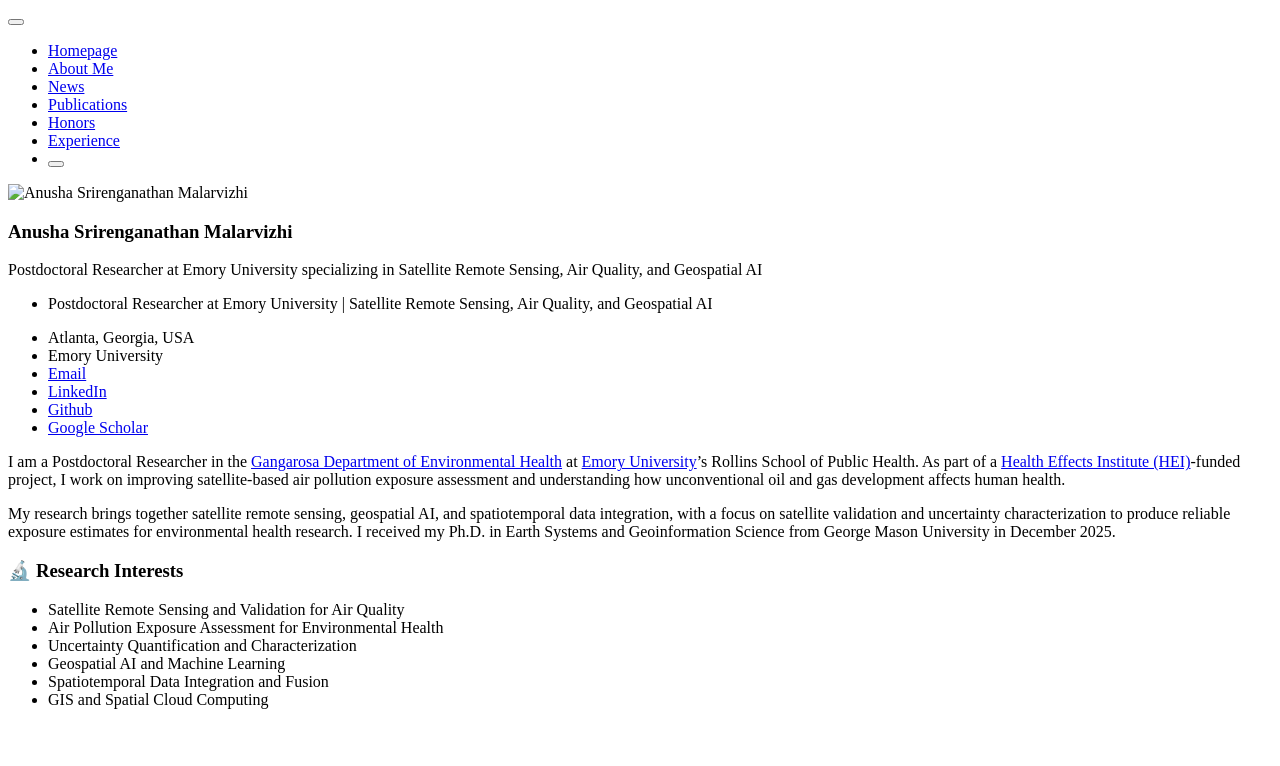
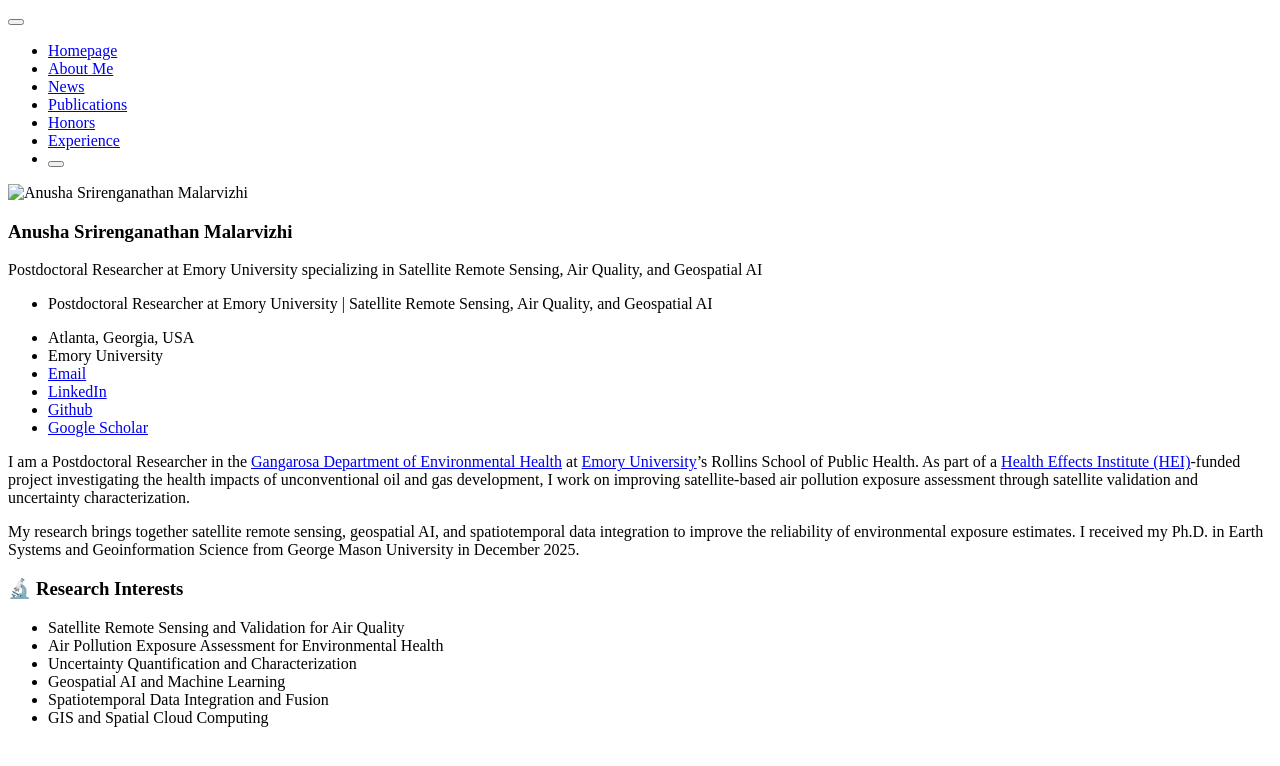
Before and after one commit to SivanuHappy/sivanuhappy.github.io, a Jekyll site: the page built from _pages/includes/intro.md, in a window 1280 px wide. Shown: the top 766 px of the page. Built offline with Jekyll 4.4.1, drawn with Linux system fonts in a browser that asks for light colours; our own code applies the rules of GitHub Pages for plain Markdown files.

Commit message:
Update intro wording for HEI project focus
Co-Authored-By: Claude Opus 5.5 <noreply@anthropic.com>

```diff
--- a/_pages/includes/intro.md
+++ b/_pages/includes/intro.md
@@ -1,8 +1,8 @@
 <span class="anchor" id="about-me"></span>
 
-I am a Postdoctoral Researcher in the [Gangarosa Department of Environmental Health](https://sph.emory.edu/departments/eh/) at [Emory University](https://www.emory.edu/)'s Rollins School of Public Health. As part of a [Health Effects Institute (HEI)](https://www.healtheffects.org/)-funded project, I work on improving satellite-based air pollution exposure assessment and understanding how unconventional oil and gas development affects human health.
+I am a Postdoctoral Researcher in the [Gangarosa Department of Environmental Health](https://sph.emory.edu/departments/eh/) at [Emory University](https://www.emory.edu/)'s Rollins School of Public Health. As part of a [Health Effects Institute (HEI)](https://www.healtheffects.org/)-funded project investigating the health impacts of unconventional oil and gas development, I work on improving satellite-based air pollution exposure assessment through satellite validation and uncertainty characterization.
 
-My research brings together satellite remote sensing, geospatial AI, and spatiotemporal data integration, with a focus on satellite validation and uncertainty characterization to produce reliable exposure estimates for environmental health research. I received my Ph.D. in Earth Systems and Geoinformation Science from George Mason University in December 2025.
+My research brings together satellite remote sensing, geospatial AI, and spatiotemporal data integration to improve the reliability of environmental exposure estimates. I received my Ph.D. in Earth Systems and Geoinformation Science from George Mason University in December 2025.
 
 # 🔬 Research Interests
 
```
